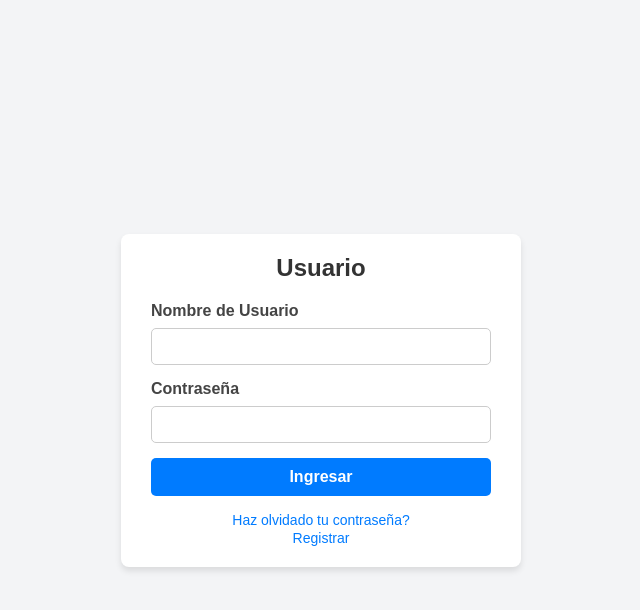
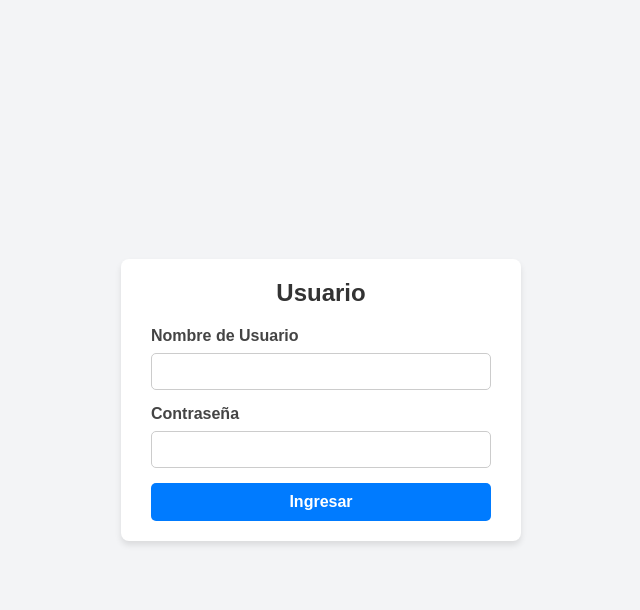
Before and after one commit to fhuertap/Bibliorenting, a PHP site: page / in a window 1280 px wide. Shown: the top 610 px of the page, without its empty margins (319-959 px from the left). Run offline with PHP 8.4, Linux system fonts and the light colour scheme.

Commit message:
quite etiqueta contraseña y registro

```diff
--- a/wroot/index.php
+++ b/wroot/index.php
@@ -20,10 +20,7 @@
         </div>
         <button type="submit" class="login-btn">Ingresar</button>
     </form>
-    <div class="extra-links">
-        <a href="/forgot-password">Haz olvidado tu contraseña?</a><br>
-        <a href="/register">Registrar</a>
-    </div>
+
 </div>
 
 </body>
```
